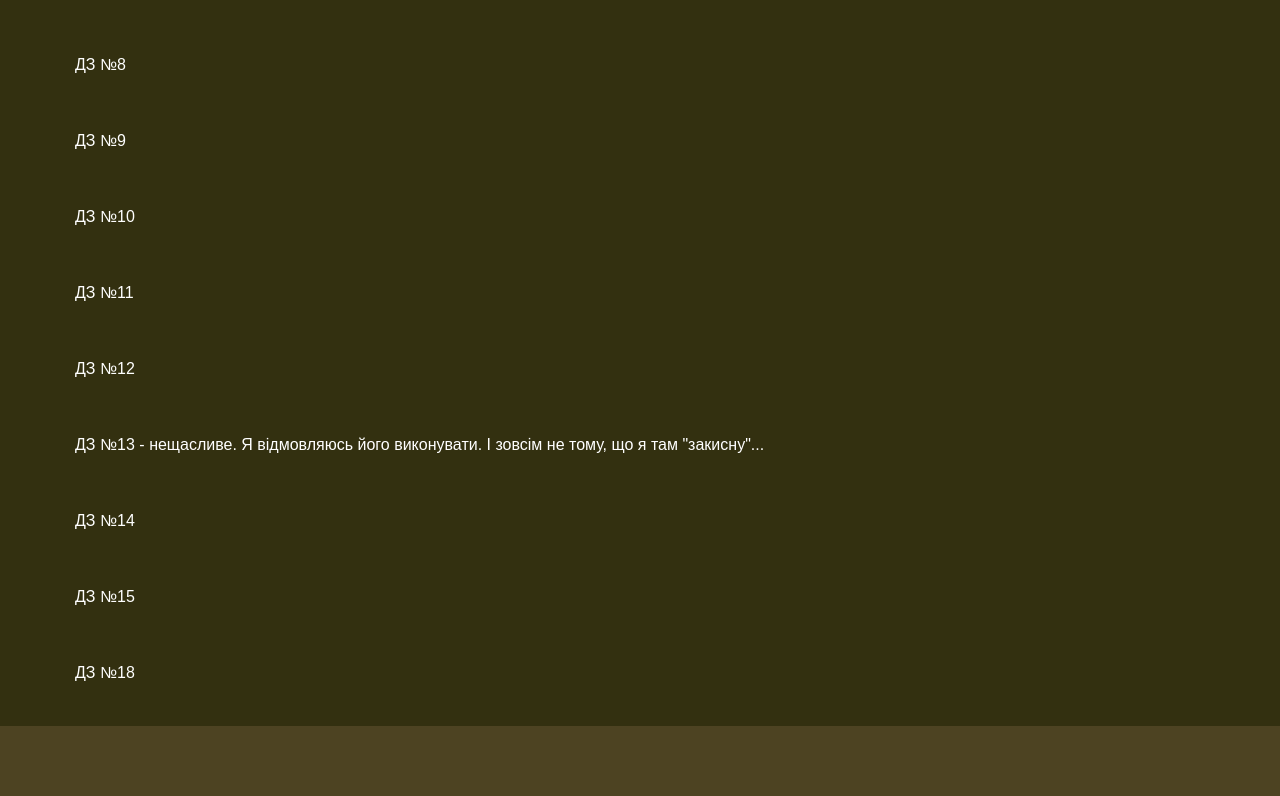
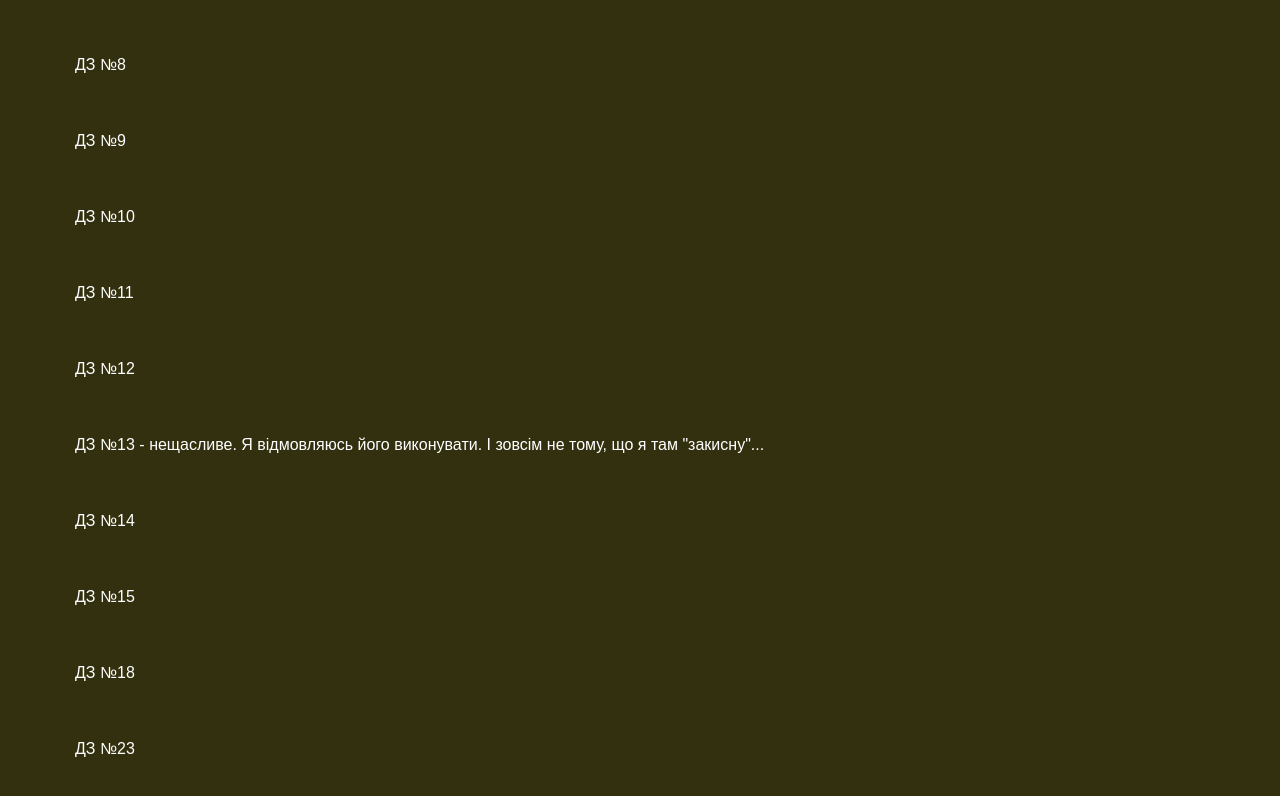
Before and after one commit to Vadim-UA/JS_Home_Work, a plain HTML site: page index.html in a window 1280 px wide. Shown: the part 438-1234 px from the top of the page. Before the commit the page ends 1164 px from the top, so only its background shows below. Drawn offline with Linux system fonts and the light colour scheme.

Commit message:
Add files via upload
Основний файл index.html оновлено.

```diff
--- a/index.html
+++ b/index.html
@@ -65,6 +65,9 @@
 					<li>
 						<a href="./hw_lesson_18/index.html" target="_blank">ДЗ №18</a>
 					</li>
+					<li>
+						<a href="./hw_lesson_18/index.html" target="_blank">ДЗ №23</a>
+					</li>
 				</ol>
 			</div>
 		</div>
```
